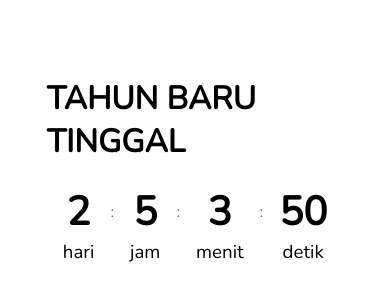
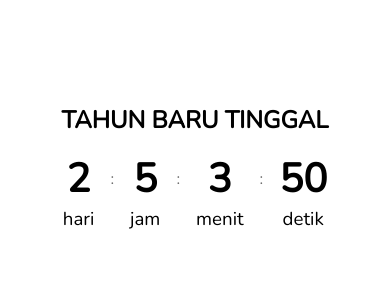
Before and after one commit to jhagas/tahunbaru, a React (Create React App) app: page / in a window 390 px wide. Shown: the part 262-562 px from the top of the page. Built offline with nearby package versions, Linux system fonts and the light colour scheme.

Commit message:
Fix phone screen

```diff
--- a/src/App.css
+++ b/src/App.css
@@ -13,6 +13,16 @@ html, body {
   transform: translate(-50%, -50%);
   display: flex;
   flex-direction: column;
+}
+
+.All > h1 {
+  text-align: center;
+}
+
+@media screen and (max-width: 768px) {
+  .All > h1 {
+    font-size: 1.5em;
+  }
 }
 
 .box {
```
